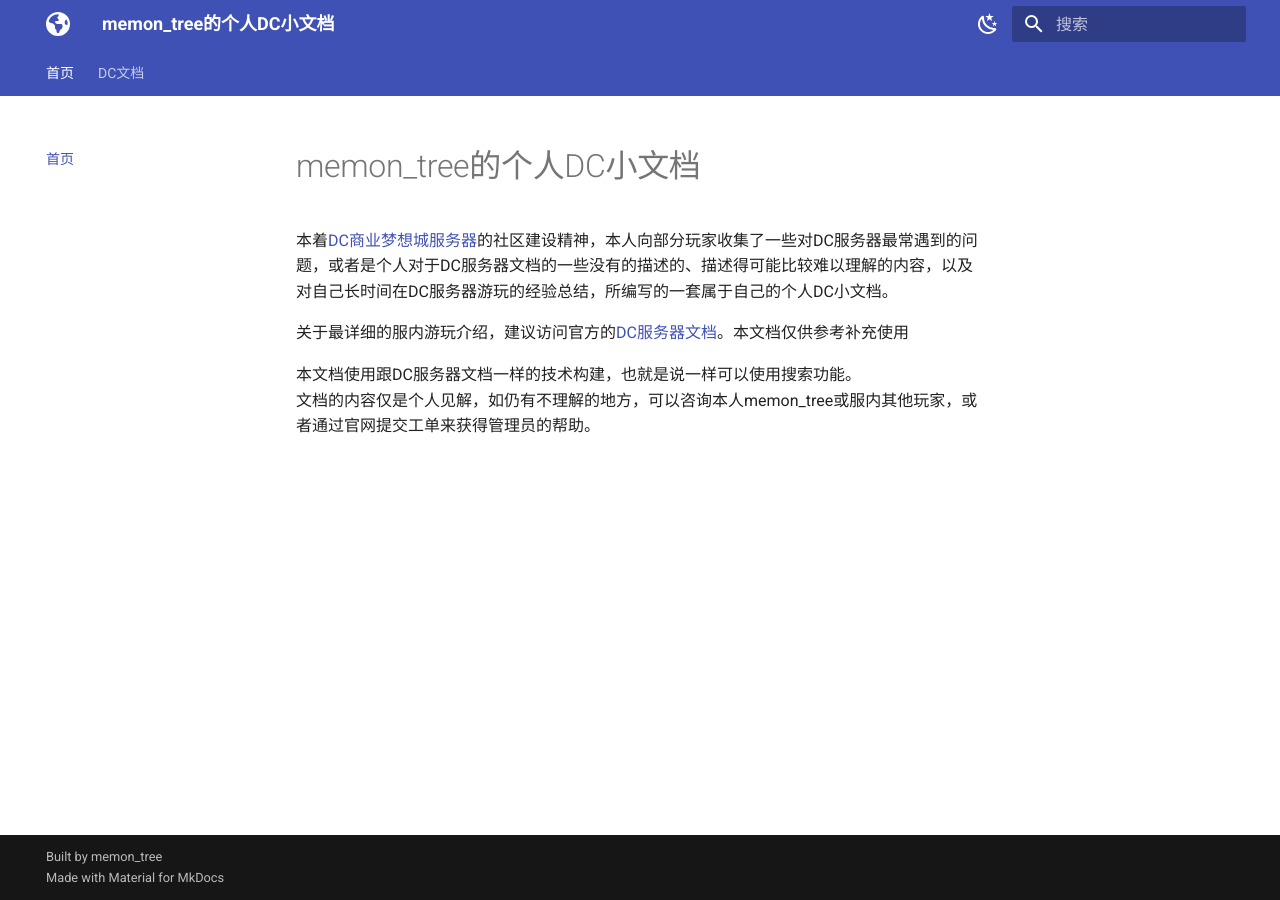
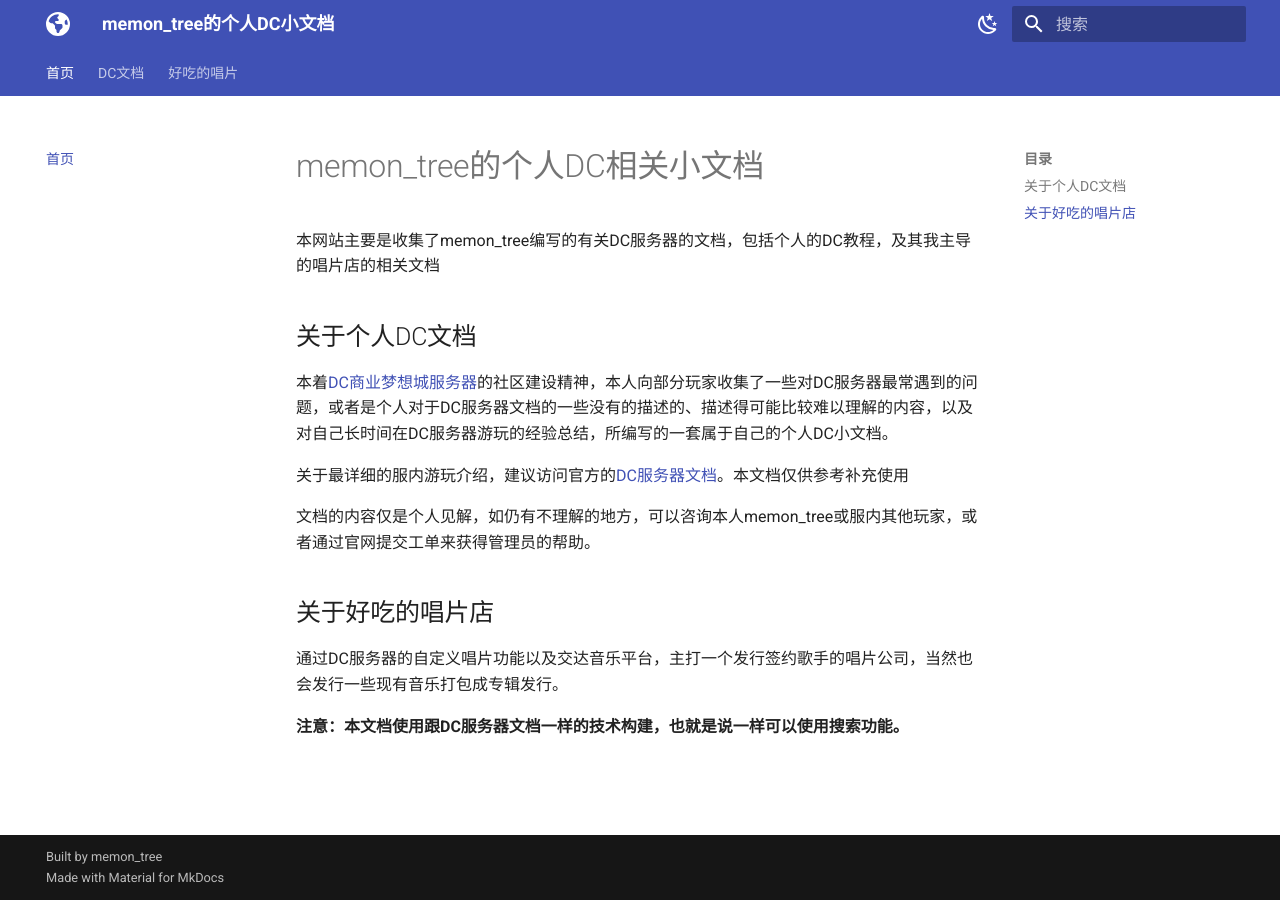
Before and after one commit to soujyuhs16/personaldcdoc, an MkDocs documentation site: the page built from docs/index.md, in a window 1280 px wide. Built offline with MkDocs 1.6.1 and Material for MkDocs 9.7.7, drawn with Linux system fonts in a browser that asks for light colours.

Commit message:
更新了一些文档

```diff
--- a/docs/index.md
+++ b/docs/index.md
@@ -1,9 +1,17 @@
 
-# memon_tree的个人DC小文档
+# memon_tree的个人DC相关小文档
 
+本网站主要是收集了memon_tree编写的有关DC服务器的文档，包括个人的DC教程，及其我主导的唱片店的相关文档
+
+## 关于个人DC文档
 本着[DC商业梦想城服务器](https://mcrail.top)的社区建设精神，本人向部分玩家收集了一些对DC服务器最常遇到的问题，或者是个人对于DC服务器文档的一些没有的描述的、描述得可能比较难以理解的内容，以及对自己长时间在DC服务器游玩的经验总结，所编写的一套属于自己的个人DC小文档。
 
 关于最详细的服内游玩介绍，建议访问官方的[DC服务器文档](https://doc.mcrail.top)。本文档仅供参考补充使用
 
-本文档使用跟DC服务器文档一样的技术构建，也就是说一样可以使用搜索功能。
+
 文档的内容仅是个人见解，如仍有不理解的地方，可以咨询本人memon_tree或服内其他玩家，或者通过官网提交工单来获得管理员的帮助。
+
+## 关于好吃的唱片店
+通过DC服务器的自定义唱片功能以及交达音乐平台，主打一个发行签约歌手的唱片公司，当然也会发行一些现有音乐打包成专辑发行。
+
+**注意：本文档使用跟DC服务器文档一样的技术构建，也就是说一样可以使用搜索功能。**
--- a/mkdocs.yml
+++ b/mkdocs.yml
@@ -62,3 +62,6 @@ nav:
     - DC个人信箱设立: dcdocs/DCpersonalMail.md
     - 信任权限组的获取: dcdocs/TrustGroup.md
     - 地图画自助申请相关: dcdocs/DCMAP.md
+  - 好吃的唱片:
+      - DeliciousMusic/index.md
+      - 发行记录: DeliciousMusic/Records.md
```
Also changed, not shown: docs/DeliciousMusic/Records.md (added, +25 -0 lines), docs/DeliciousMusic/index.md (added, +13 -0 lines).
